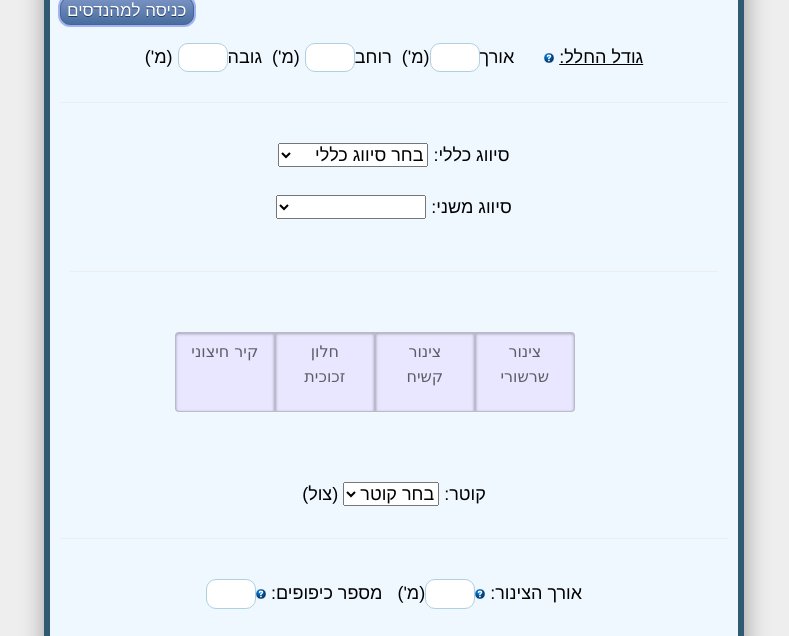
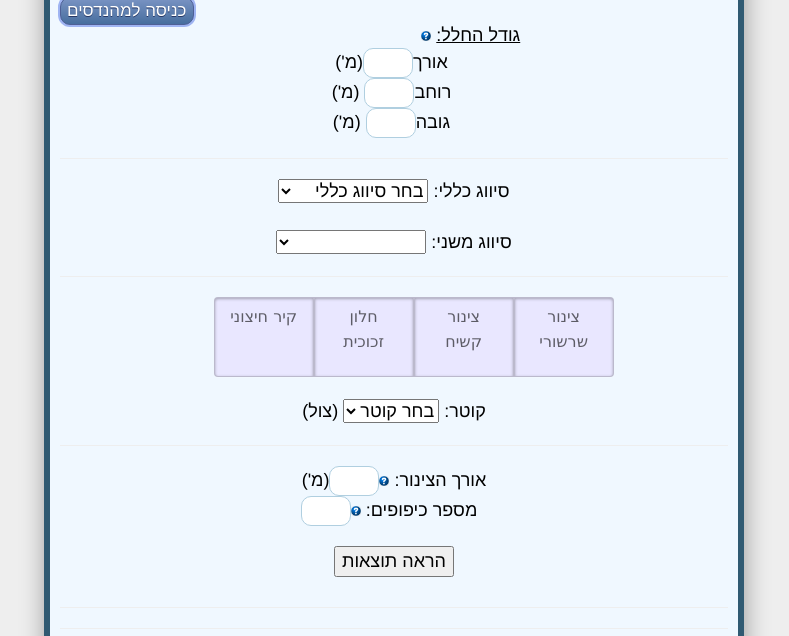
Before and after one commit to DanielNe24/MiloCalculator, a website with bundled scripts: page index.html in a window 1280 px wide. Shown: the part 139-775 px from the top of the page, without its empty margins (246-1035 px from the left). Built offline with nearby package versions, Linux system fonts and the light colour scheme.

Commit message:
first commi

```diff
--- a/index.html
+++ b/index.html
@@ -23,8 +23,8 @@
         <div class="content">
       <u>גודל החלל:</u> <span class="tooltip-toggle" data-tooltip="פירוט אודות התכונה">
        <img class="tag" src="images/question-mark.png" width="10px" height="10px"></span>&nbsp&nbsp&nbsp&nbsp
-			&nbspאורך<input type="text" class="textInput" id="length">(מ')
-			&nbspרוחב<input type="text" class="textInput" id="width"> (מ')
+			<br>&nbspאורך<input type="text" class="textInput" id="length">(מ')<br>
+			&nbspרוחב<input type="text" class="textInput" id="width"> (מ')<br>
   		&nbspגובה<input type="text" class="textInput" id="height"> (מ')
        </div>
   		<hr>
@@ -43,7 +43,7 @@
   		</div>
       <div class="content">
   		<hr>
-        <form id="pipe" action="" style="width:80%;margin:0 auto;">
+        <form id="pipe" action="" style="width:80%;margin:0 auto;padding-left: 13%;">
           <div class="switch-field" dir="rtl" style="height:auto;margin:0 auto;">
           <input type="radio" name="radio" id="switch_3_left" onclick="hideTab4()" value="wall"/>
           <label for="switch_3_left">קיר חיצוני</label>
@@ -55,7 +55,7 @@
           <label for="switch_3_right">צינור שרשורי</label>
           </div>
         </form>
-        <br>
+        <br><br><br><br>
   קוטר: <select id="diameter">
           <option selected="true" disabled="disabled">בחר קוטר</option>
           <option value="4">4"</option>
@@ -68,7 +68,7 @@
   		<hr>
   		<div class="content" id="pipeSet">
   אורך הצינור: <span class="tooltip-toggle" data-tooltip="פירוט אודות התכונה">
-       <img class="tag" src="images/question-mark.png" width="10px" height="10px"></span><input type="text" class="textInput" id="pipeLength">(מ')
+       <img class="tag" src="images/question-mark.png" width="10px" height="10px"></span><input type="text" class="textInput" id="pipeLength">(מ')<br>
 &nbsp&nbspמספר כיפופים: <span class="tooltip-toggle" data-tooltip="פירוט אודות התכונה">
        <img class="tag" src="images/question-mark.png" width="10px" height="10px"></span><input type="text" class="textInput" id="pipeTurns">
   		</div>
--- a/prettify.css
+++ b/prettify.css
@@ -2,8 +2,6 @@
   height: auto;
   margin: auto;
   width: 100%;
-  padding: 10px;
-  padding-top: 20px;
   position:relative;
   text-align:center
 }
@@ -103,7 +101,7 @@ body {
 
 .switch-field {
   font-family: "Lucida Grande", Tahoma, Verdana, sans-serif;
-  padding: 40px;
+      width: 80%
     overflow: hidden;
 }
 
```
